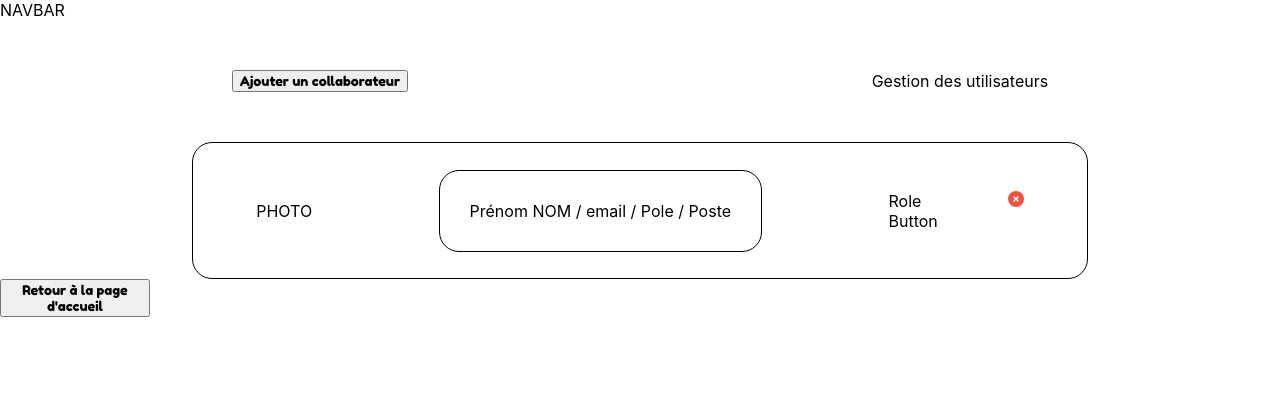
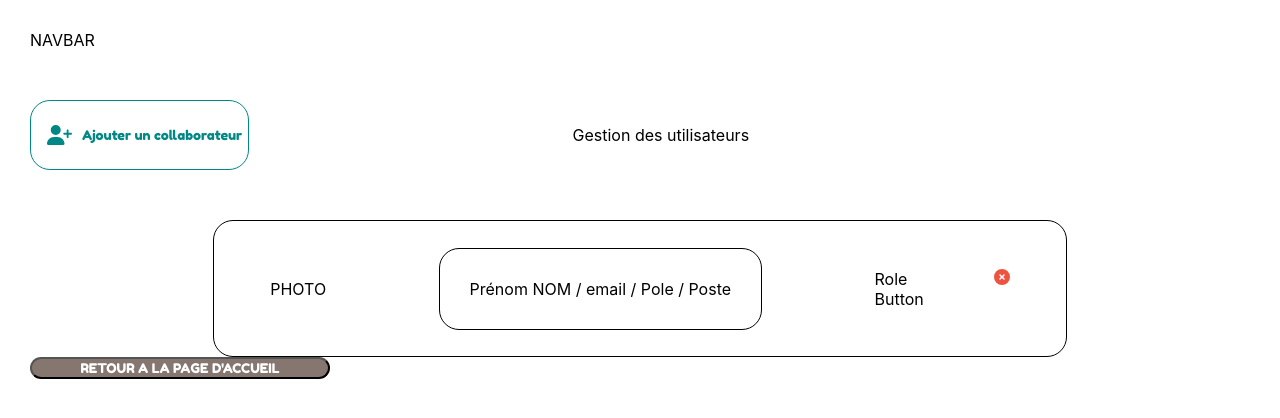
Before and after one commit to Retouched/FlowHR-front, a Next.js app: page /manageUsers in a window 1280 px wide. Shown: the top 418 px of the page. Built offline with nearby package versions, Linux system fonts and the light colour scheme; no server answers.

Commit message:
Paramétrage des boutons ajouter un collaborateur et retour à la page d'accueil

```diff
--- a/components/ManageUsers.js
+++ b/components/ManageUsers.js
@@ -1,5 +1,7 @@
+import { FontAwesomeIcon } from "@fortawesome/react-fontawesome";
 import styles from "../styles/ManageUsers.module.css";
 import User from "./User";
+import { faUserPlus } from "@fortawesome/free-solid-svg-icons";
 
 function ManageUsers() {
   fetch("");
@@ -11,15 +13,21 @@ function ManageUsers() {
         <div className={styles.mainManagerUsers}>
           <div className={styles.addUserBtnAndTitle}>
             <button className={styles.addUserBtn} id="addUser">
+              <FontAwesomeIcon
+                icon={faUserPlus}
+                size="xl"
+                className={styles.userPlusIcon}
+              />
               Ajouter un collaborateur
             </button>
             <div className={styles.title}>Gestion des utilisateurs</div>
+            <div className={styles.whiteText}>Texte pour mis en page</div>
           </div>
           <div className={styles.allUsersContainer}>
             <User />
           </div>
-          <button className={styles.backBtn} id="">
-            Retour à la page d'accueil
+          <button className={styles.backBtn} id="back to HR dashboard">
+            RETOUR A LA PAGE D'ACCUEIL
           </button>
         </div>
       </div>
--- a/styles/ManageUsers.module.css
+++ b/styles/ManageUsers.module.css
@@ -10,6 +10,7 @@
 }
 .mainManageUsersContainer {
   min-height: 100vh;
+  margin: 30px;
 }
 
 .mainManagerUsers {
@@ -20,13 +21,32 @@
 
 .addUserBtnAndTitle {
   display: flex;
-  justify-content: space-around;
+  justify-content: space-between;
 }
 
 .addUserBtn {
   display: flex;
+  align-items: center;
+  height: 70px;
+  border: 1px solid #018786;
+  border-radius: 20px;
+  background-color: white;
+  color: #018786;
+  cursor: pointer;
 }
 
 .backBtn {
-  width: 150px;
+  background-color: #857770;
+  color: white;
+  width: 300px;
+  border-radius: 20px;
+  cursor: pointer;
 }
+
+.whiteText {
+  color: white;
+}
+
+.userPlusIcon {
+  margin: 10px;
+}
```
